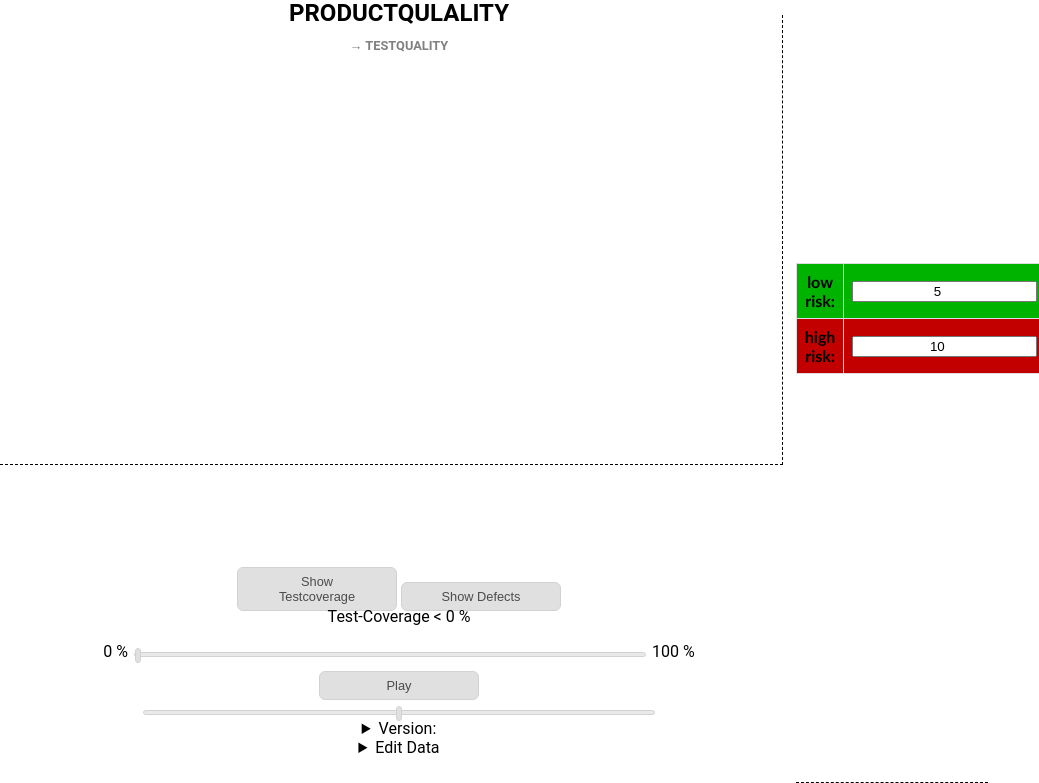
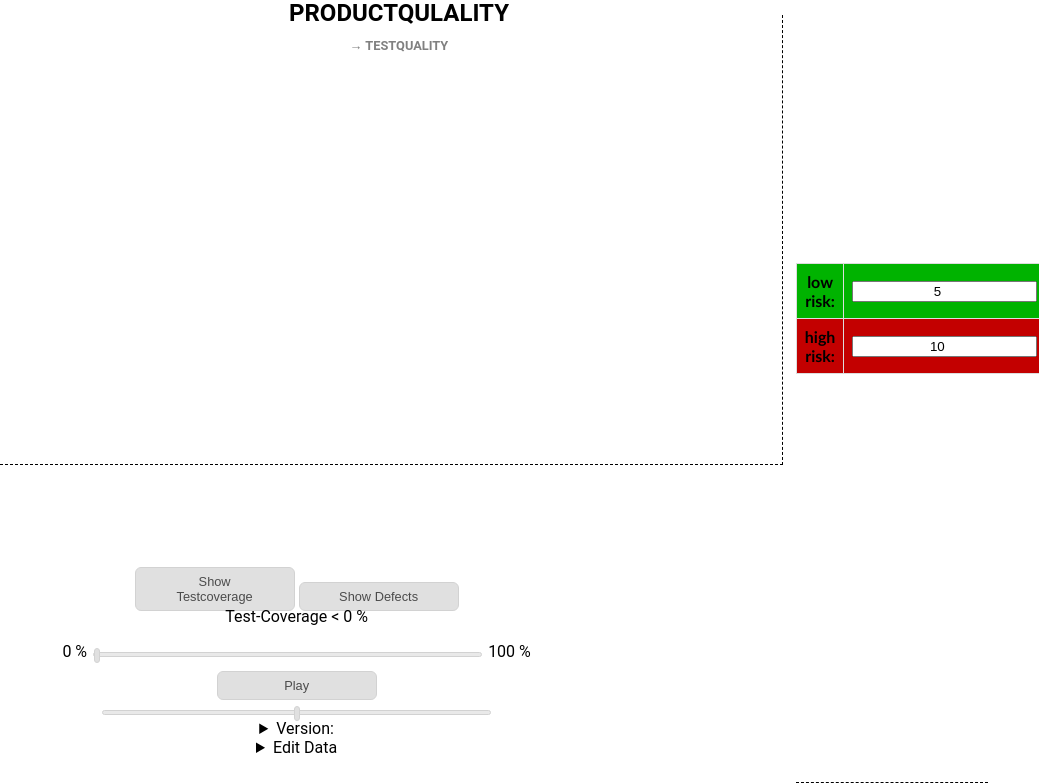
Before and after one commit to Klabischnig/swquality, a PHP site: page /productquality.html in a window 1280 px wide. Shown: the part 17-800 px from the top of the page, without its empty margins (241-1280 px from the left). Run offline with PHP 8.4, Linux system fonts and the light colour scheme; lists and menus that the app fills with data are empty; some libraries are stand-ins or nearby versions.

Commit message:
edit css for productquality

```diff
--- a/ss_pq.css
+++ b/ss_pq.css
@@ -169,9 +169,9 @@
 border-right: 1px dashed black;
 border-bottom: 1px dashed black;
 }
-#buttons{text-align: center; top: 73%; left: 0%; right: 0%; bottom: 0%}
-#slider_coverage{text-align: center; top: 76%; left: 0%; right: 0%; bottom: 0%}
-#slider_release{text-align: center; top: 86%; left: 0%; right: 0%; bottom: 0%}
+#buttons{text-align: center; top: 73%; left: 4%; right: 20%; bottom: 0%}
+#slider_coverage{text-align: center; top: 76%; left: 4%; right: 20%; bottom: 0%}
+#slider_release{text-align: center; top: 86%; left: 4%; right: 20%; bottom: 0%}
 #config_panel{top: 35%; left: 81%; right: 4%; bottom: 0%;
 text-align: center;
 border-bottom: 1px dashed black;}
```
